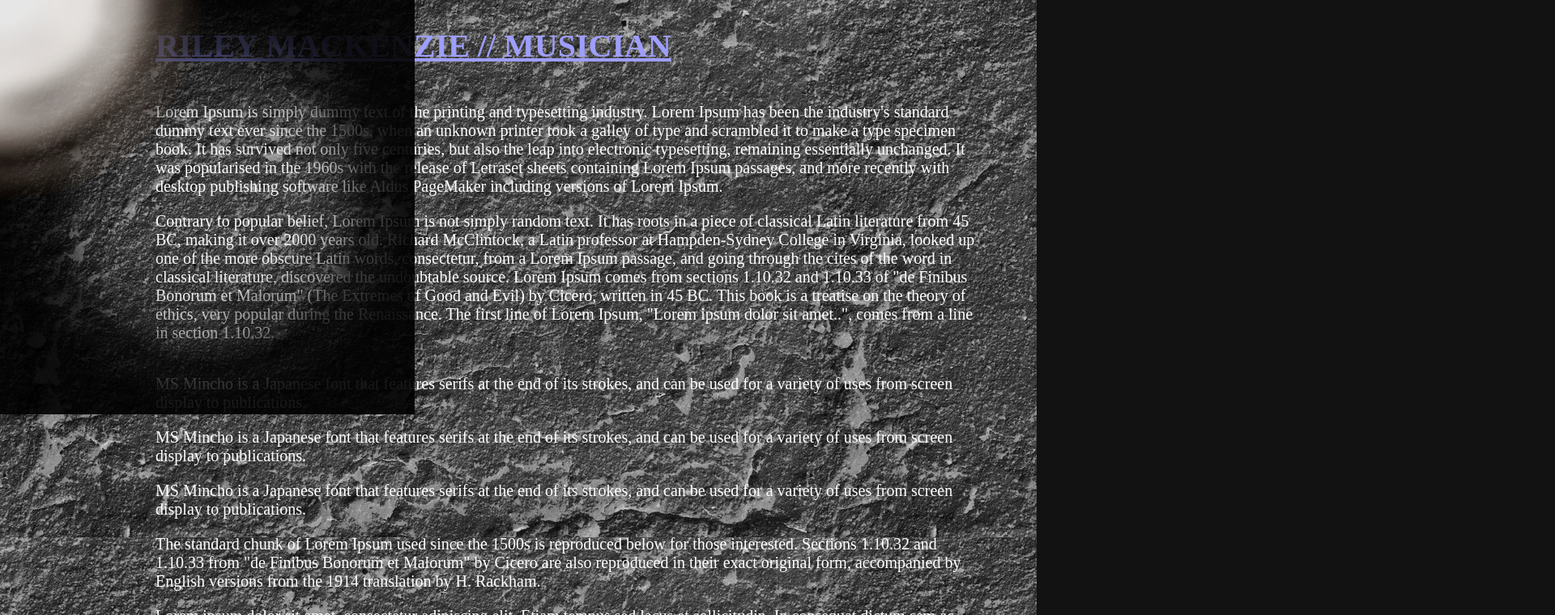
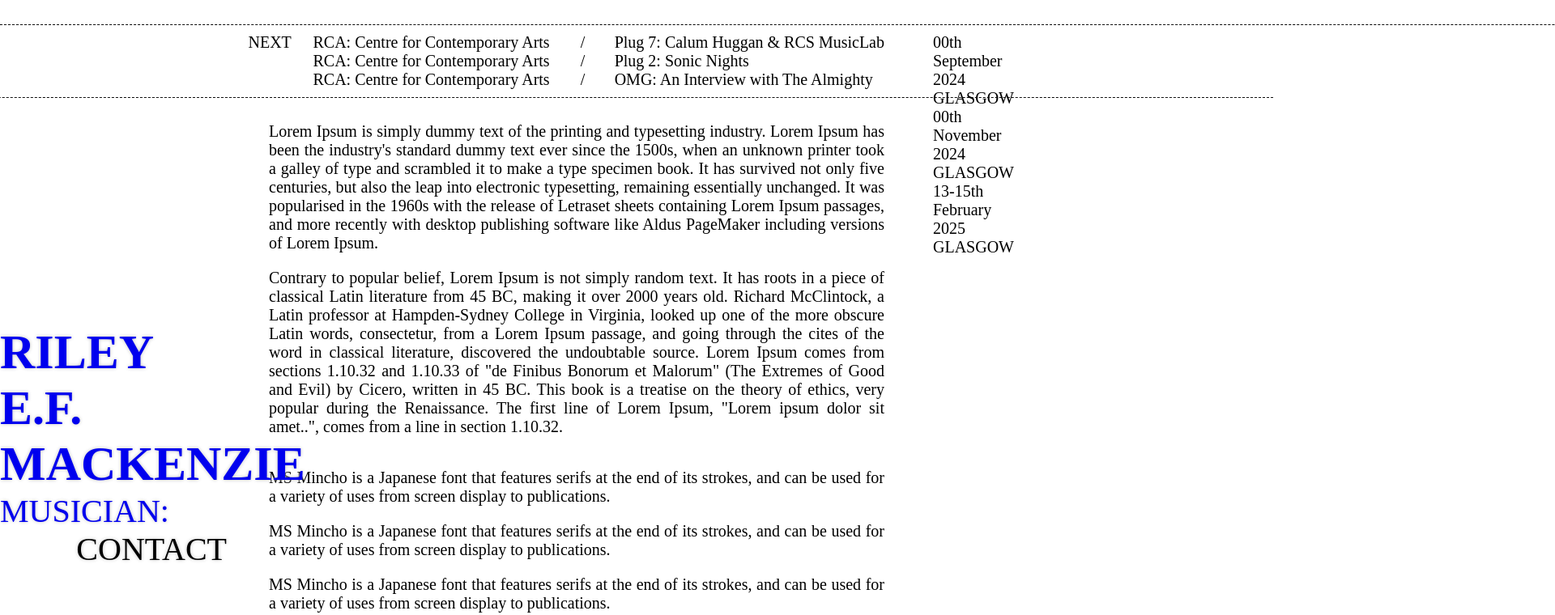
Before and after one commit to cauwu/rileysite, a plain HTML site: page rileysite/index.html in a window 1280 px wide. Shown: the top 760 px of the page at 81% size, 1920 px wide, since content can reach past the window. Drawn offline with Linux system fonts and the light colour scheme.

Commit message:
added ticker

```diff
--- a/rileysite/index.html
+++ b/rileysite/index.html
@@ -21,17 +21,39 @@
 </head>
 
 <body>
+    <hr class="headlinehr" />
+    <div id="under">
         <div id="navpane">
-        <div id="navcontainer"></div>
+            <div id="navcontainer"><a id="title" href="index.html"><h1>RILEY<br /> E.F.<br />MACKENZIE<br /></h1><span id="titlespan1">MUSICIAN:</span></a><a id="titlecontact"><span id="titlespan2">CONTACT</span></a></div>
         </div>
         <div id="contentpane">
-        <div id="main"><a id="title" href="index.html"><h1>RILEY&nbsp;MACKENZIE // MUSICIAN</h1></a>
+            <div id="main">
+                <div id="nextperf-right">
+                    <div id="perfname" class="perf">
+                        <span>Plug 7: Calum Huggan & RCS MusicLab<br /></span>
+                        <span>Plug 2: Sonic Nights<br /></span>
+                        <span>OMG: An Interview with The Almighty<br /></span>
+                    </div>
+                    <div id="perfloc" class="perf">
+                        <span>RCA: Centre for Contemporary Arts<br /></span>
+                        <span>RCA: Centre for Contemporary Arts<br /></span>
+                        <span>RCA: Centre for Contemporary Arts<br /></span>
+                    </div>
+                </div>
+                <div id="nextperf-left">
+                    <div class="perf">
+                        <span>00th September 2024 GLASGOW<br /></span>
+                        <span>00th November 2024 GLASGOW<br /></span>
+                        <span>13-15th February 2025 GLASGOW<br /></span>
+                    </div>
+                </div>
+                <hr class="headlinehr" id="lowerheadlinehr" />
                 <article>
-                <header>
+                    <header class="content">
                         <p>Lorem Ipsum is simply dummy text of the printing and typesetting industry. Lorem Ipsum has been the industry's standard dummy text ever since the 1500s, when an unknown printer took a galley of type and scrambled it to make a type specimen book. It has survived not only five centuries, but also the leap into electronic typesetting, remaining essentially unchanged. It was popularised in the 1960s with the release of Letraset sheets containing Lorem Ipsum passages, and more recently with desktop publishing software like Aldus PageMaker including versions of Lorem Ipsum.</p>
                         <p>Contrary to popular belief, Lorem Ipsum is not simply random text. It has roots in a piece of classical Latin literature from 45 BC, making it over 2000 years old. Richard McClintock, a Latin professor at Hampden-Sydney College in Virginia, looked up one of the more obscure Latin words, consectetur, from a Lorem Ipsum passage, and going through the cites of the word in classical literature, discovered the undoubtable source. Lorem Ipsum comes from sections 1.10.32 and 1.10.33 of "de Finibus Bonorum et Malorum" (The Extremes of Good and Evil) by Cicero, written in 45 BC. This book is a treatise on the theory of ethics, very popular during the Renaissance. The first line of Lorem Ipsum, "Lorem ipsum dolor sit amet..", comes from a line in section 1.10.32.</p>
                     </header>
-                <section>
+                    <section class="content">
                         <div id="buttons">
                             <div class="button">
                                 <p>MS Mincho is a Japanese font that features serifs at the end of its strokes, and can be used for a variety of uses from screen display to publications.</p>
@@ -55,6 +77,5 @@
             </div>
             <div id="extrapane"></div>
         </div>
-    <div id="darkness"></div>
-    <canvas id="cursorpos"></canvas>
+    </div>
 </body>
--- a/rileysite/static/css/style.css
+++ b/rileysite/static/css/style.css
@@ -1,22 +1,21 @@
 :root {
     font-size: 20px;
-    color-scheme: dark;
+    color-scheme: light;
 }
 
 html {
-    overflow-y: scroll;
-    overscroll-behavior-y: none;
+	overflow-y: scroll;
+    overscroll-behavior-y: auto;
+	overflow-x: clip;
+	overscroll-behavior-x: none;
     font-family: 'SimSun';
-    /*cursor: url('../site/cursor.svg') 0 0, auto;*/
 }
 
 body {
-    position: relative;
     margin: 0rem;
-    padding: 0.3rem 0rem 0.3rem 0rem;
 	display: flex;
-	flex-direction: row;
-	background-image: url('../../testbg.jpg');
+	flex-direction: column;
+	padding-top: 1rem;
 }
 
 #navpane {
@@ -27,10 +26,11 @@ body {
 }
 
 #navcontainer {
-	width: 180px;
+	width: 280px;
 	font-size: 1.4rem;
 	display: flex;
 	flex-direction: column;
+	padding-top: 40vh;
 }
 
 #contentpane {
@@ -39,16 +39,21 @@ body {
 	flex-grow: 1;
 }
 
+#under {
+	display: flex;
+	flex-direction: row;
+}
+
 #main {
-	max-width: 1080px;
+	max-width: 840px;
 	display: flex;
 	flex-direction: column;
 	margin: 0rem 0.6rem 0rem 0.6rem;
 }
 
 #extrapane {
-	width: 180px;
-	padding: 8rem 0rem 0rem 1.6rem;
+	width: 280px;
+	margin: 4rem 0rem 0rem 0rem;
 }
 
 footer {
@@ -63,36 +68,85 @@ article {
 	flex-direction: column;
 }
 
-/* === Cursor Effect === */
-
-#cursorpos {
-    position: absolute;
-    top: -256px;
-    left: -256px;
-    user-select: none;
-    pointer-events: none;
-    height: 512px;
-    width: 512px;
-    background-image: url("../site/spotlightcookie_temp_hl2.jpg");
-    mix-blend-mode: screen;
-    opacity: 0.9;
-    /*filter:("../site/cursor.svg#spotcookieblend")*/
+#nextperformance {
+	display: flex;
+	margin: 0.2rem 0rem 0.2rem 0rem;
 }
 
-#darkness {
-    position: absolute;
-    top: 0px;
-    left: 0px;
-    width: 100%;
-    height: 100%;
-    user-select: none;
-    pointer-events: none;
-    background-color: black;
-    mix-blend-mode: normal;
-    opacity: 0.9;
-	mask-image: url("../site/spotlightcookie_temp_hl2_inv.jpg");
-	mask-mode: luminance;
-	mask-repeat: no-repeat;
+.perf {
+	display: flex;
+	flex-direction: column;
+	padding: 0rem 2rem 0rem 2rem;
+}
+
+#nextperf-right {
+	display: flex;
+	flex-direction: row-reverse;
+}
+
+#nextperf-left {
+	display: flex;
+	position: absolute;
+	margin-left: 840px;
+}
+
+#nextperf-left .perf {
+	align-items: flex-end;
+	padding: 0rem 1rem 0rem 1rem;
+}
+
+/* == Page Styling == */
+
+.headlinehr {
+	width: 200vw;
+	border: none;
+	border-top: 1px dashed black;
+}
+
+#lowerheadlinehr {
+	position: relative;
+	right: 100vw;
+}
+
+#perfname span::before {
+	position: absolute;
+	margin-left: -2.1rem;
+	content: "/"
+}
+
+#perfloc span:first-of-type::before {
+	position: absolute;
+	margin-left: -4rem;
+	content: "NEXT"
+}
+
+/* == Text Styling == */
+
+h1 {
+	font-size: 3rem;
+	margin-bottom: 0;
+}
+
+#title {
+	text-decoration: none;
+	filter: blur(0.02rem) drop-shadow(0 0 0.1rem light-dark(#c0c0c0, #141414));
+}
+
+#titlespan1 {
+	font-size: 2rem;
+}
+
+#titlecontact {
+	display:flex;
+	justify-content: end;
+	font-size: 2rem;
+	filter: blur(0.02rem) drop-shadow(0 0 0.1rem light-dark(#c0c0c0, #141414));
+}
+
+.content p {
+	padding: 0rem 2rem 0rem 2rem;
+	text-align: justify;
+	text-justify: inter-word;
 }
 
 /* ~~~~~~ mobile and small screens settings ~~~~~~ */
--- a/rileysite/static/js/modules/rileysite.js
+++ b/rileysite/static/js/modules/rileysite.js
@@ -1,10 +1,3 @@
 window.addEventListener("DOMContentLoaded", () => {
-	cursorSystem();
+
 })
-
-const cursorSystem = () => {
-    const cursorPos = document.getElementById('cursorpos');
-    window.addEventListener("mousemove", (e) => {
-        cursorPos.style.transform = `translate3d(${e.pageX}px, ${e.pageY}px, 0)`
-    });
-}
```
Also changed, not shown: rileysite/ditheredvines.png (added), rileysite/ditheredvinesgreen.png (added). Lines whose indentation alone changed are shown as unchanged.
